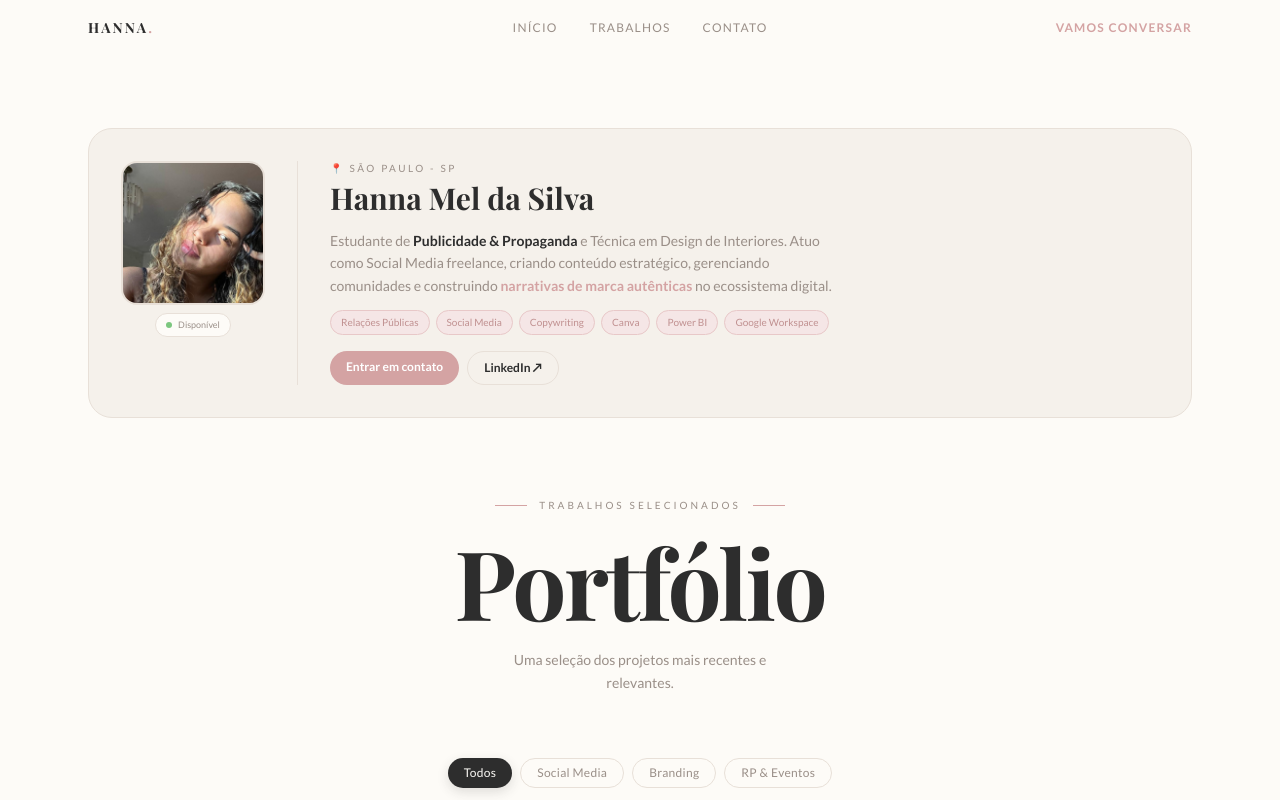
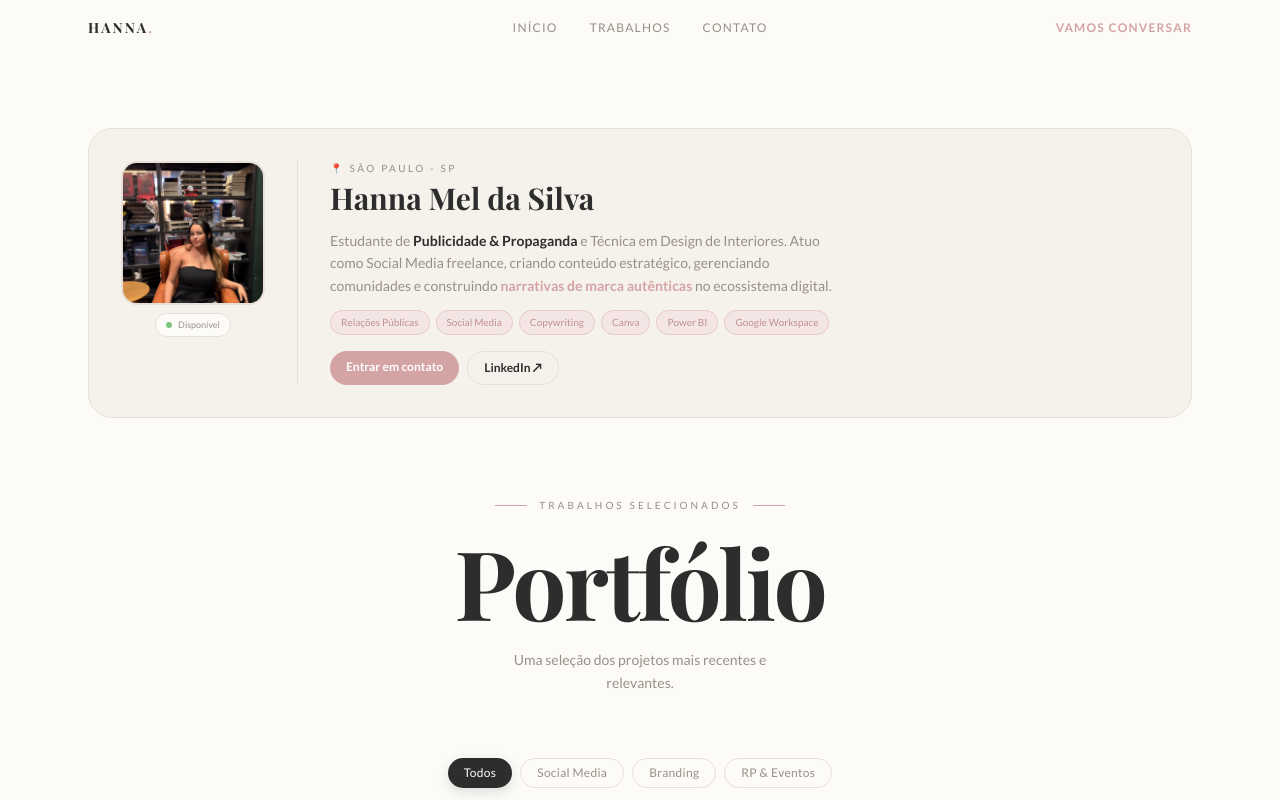
Before and after one commit to martins4936/portfolio-hanna, a Next.js app: page / in a window 1280 px wide. Shown: the top 800 px of the page. Built offline with nearby package versions, Linux system fonts and the light colour scheme.

Commit message:
chore: Atualiza foto de perfil e ajusta foco inicial

```diff
--- a/components/ProfilePhoto.tsx
+++ b/components/ProfilePhoto.tsx
@@ -19,7 +19,7 @@ interface Settings {
   posY: number;   // 0 → 100%   (foco vertical — 0 = topo)
 }
 
-const DEFAULT: Settings = { zoom: 1.0, posX: 50, posY: 10 };
+const DEFAULT: Settings = { zoom: 1.0, posX: 50, posY: 40 };
 
 function load(): Settings {
   if (typeof window === "undefined") return DEFAULT;
```
Also changed, not shown: public/hanna.jpg.
